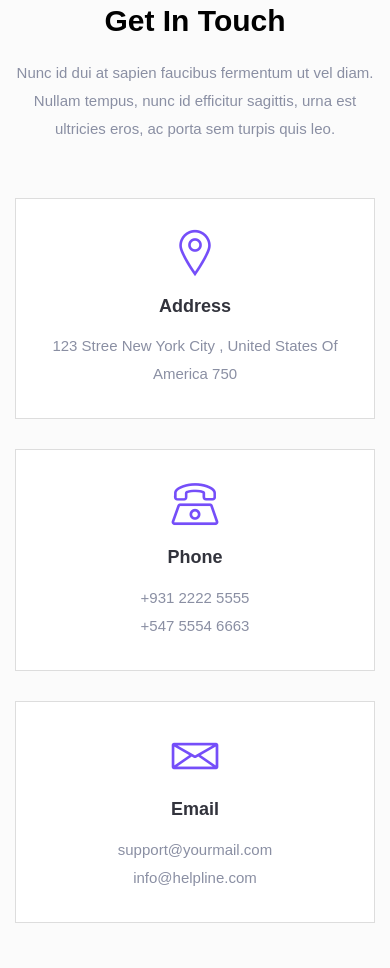
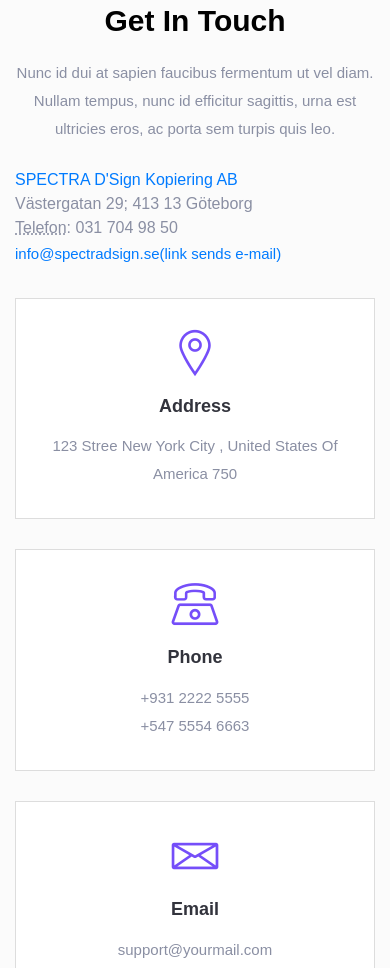
Before and after one commit to spectradsign/www, a plain HTML site: page index.html in a window 390 px wide. Shown: the part 10632-11600 px from the top of the page. Drawn offline with Linux system fonts and the light colour scheme; files whose address does not match are found by name.

Commit message:
Fixed iframe

```diff
--- a/index.html
+++ b/index.html
@@ -104,9 +104,6 @@
                       <a class="page-scroll" href="#service">Tjänster</a>
                     </li>
                     <li class="nav-item">
-                      <a class="page-scroll" href="#work">Sociala medier</a>
-                    </li>
-                    <li class="nav-item">
                       <a class="page-scroll" href="#contact">Kontakt</a>
                     </li>
                   </ul>
@@ -175,11 +172,11 @@
               <!-- header content right -->
             </div>
             <div class="col-lg-6 offset-xl-1">
-              <div class="header-image d-none d-lg-block">
+              <div class="d-none d-lg-block">
                 <iframe
                   src="https://www.facebook.com/plugins/page.php?href=https%3A%2F%2Fwww.facebook.com%2Fspectradsign&tabs=timeline&width=500&height=750&small_header=false&adapt_container_width=true&hide_cover=true&show_facepile=false&appId"
-                  width="500"
-                  height="750"
+                  width="600"
+                  height="500"
                   style="border: none; overflow: hidden"
                   scrolling="no"
                   frameborder="0"
@@ -939,6 +936,38 @@
             <!-- section title -->
           </div>
         </div>
+        <div class="vcard" id="hcard">
+          <div class="fn n">
+            <div class="org">
+              <a class="active" href="http://spectradsign.se/"
+                >SPECTRA D'Sign Kopiering AB</a
+              >
+            </div>
+          </div>
+          <div class="adr">
+            <span class="street-address">Västergatan 29</span>;
+            <span class="postal-code">413 13</span>
+            <span class="locality">Göteborg</span>
+            <!-- <span class="region">VGL</span> <span class="country-name">Sverige</span> -->
+          </div>
+          <!-- div class="geo"><p>		<abbr class="longitude" title="57.693871">E 57&deg; 41.63226&quot;</abbr> <abbr class="latitude" title="11.919010">N 11&deg; 55.1406&quot;</abbr></div -->
+          <div class="phone">
+            <span class="tel"
+              ><abbr class="type" title="voice">Telefon</abbr>: 031 704 98
+              50</span
+            >
+            <!-- <span class="tel, fax"><abbr class="type" title="fax">FAX</abbr>: 031 704 98 51</span> -->
+          </div>
+          <p>
+            <a class="email mailto" href="mailto:info@spectradsign.se"
+              >info@spectradsign.se<span class="mailto"
+                ><span class="element-invisible">
+                  (link sends e-mail)</span
+                ></span
+              ></a
+            >
+          </p>
+        </div>
         <!-- row -->
         <div class="row justify-content-center">
           <div class="col-lg-4 col-md-6 col-sm-7">
```
